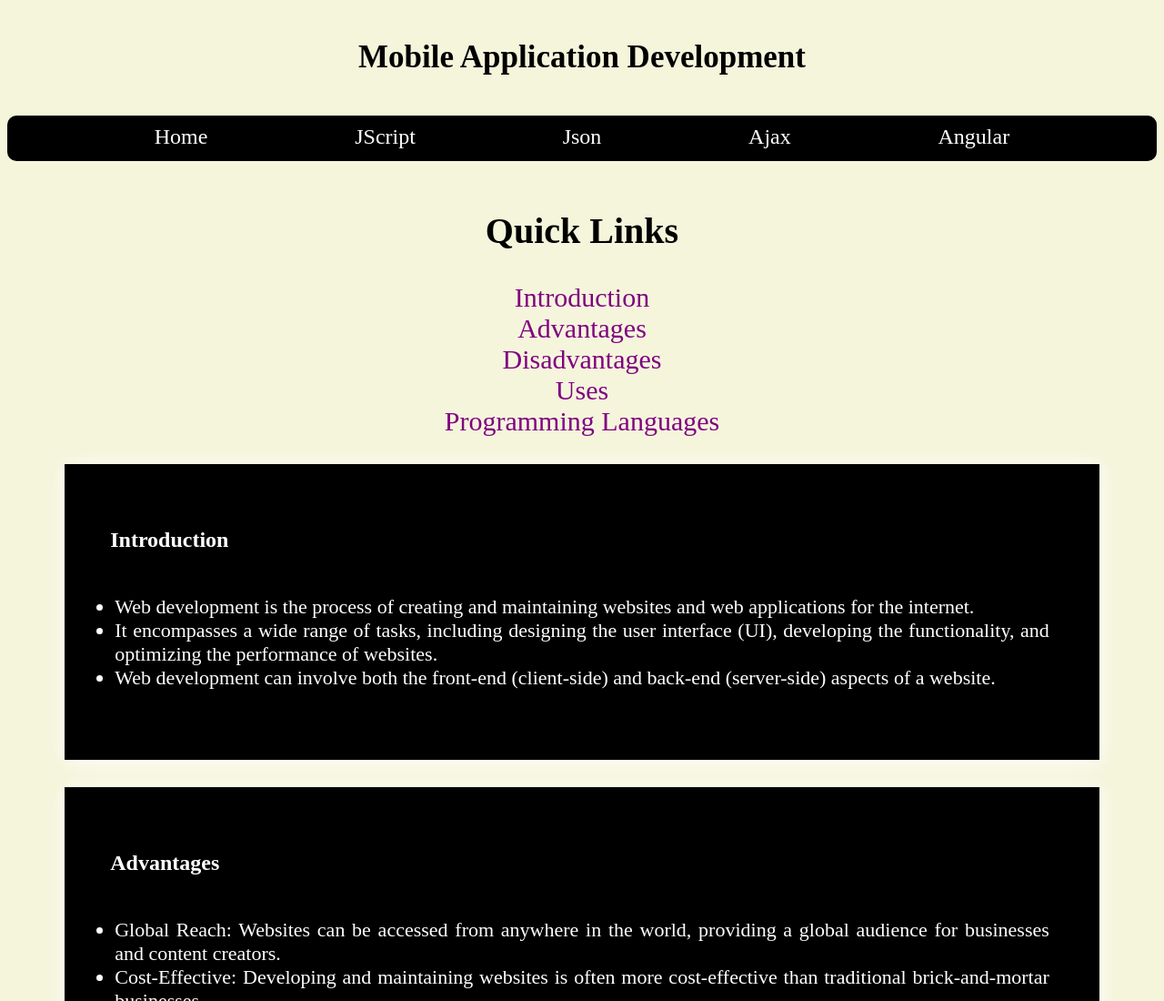
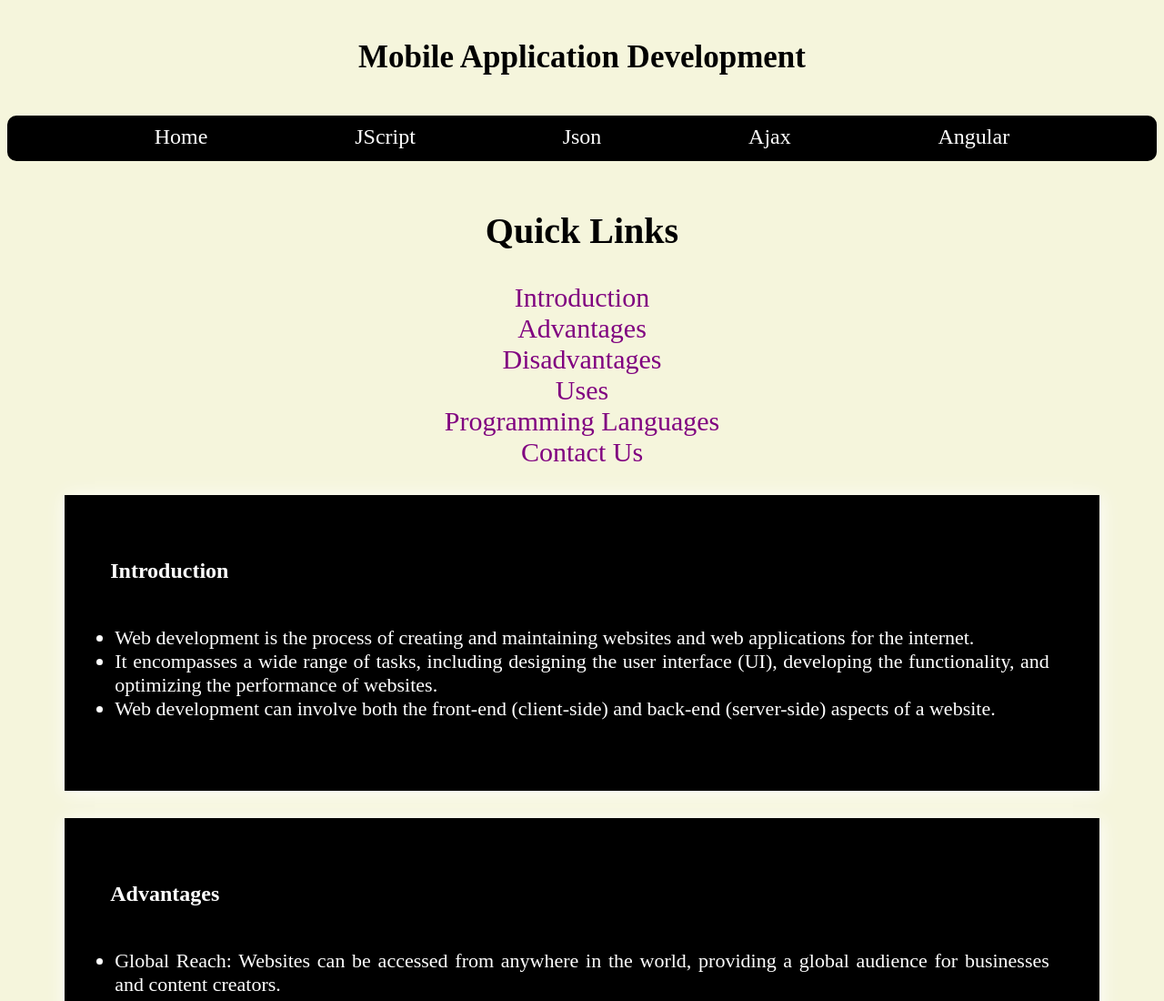
Before and after one commit to AswadArfan/Assignment_1, a plain HTML site: page index.html in a window 1280 px wide. Shown: the top 1100 px of the page at 91% size. Drawn offline with Linux system fonts and the light colour scheme.

Commit message:
Update index.html

```diff
--- a/index.html
+++ b/index.html
@@ -27,6 +27,7 @@
                     <a id="sidebar" href="#disadvantages">Disadvantages</a>
                     <a id="sidebar" href="#uses">Uses</a>
                     <a id="sidebar" href="#examples">Programming Languages</a>
+                    <a id="sidebar" href="#contact">Contact Us</a>
             </div>
             <img class="pic5" src="pic5.png" alt="Scenery">
             <img class="pic4" src="pic4.png" alt="Scenery">
@@ -89,7 +90,7 @@
         </div>
         </body>
         <footer>
-                <div class="foot foot-end">
+                <div class="foot foot-end" id="contact">
                     <a class="email" href="contact.html">Contact Us</a>
                     <p>Phone: 123-456-7890</p>
                     <a class="email" href="mailto:aswad.azan42@gmail.com">Click to Email: aswad.azan42@gmail.com</a>
```
